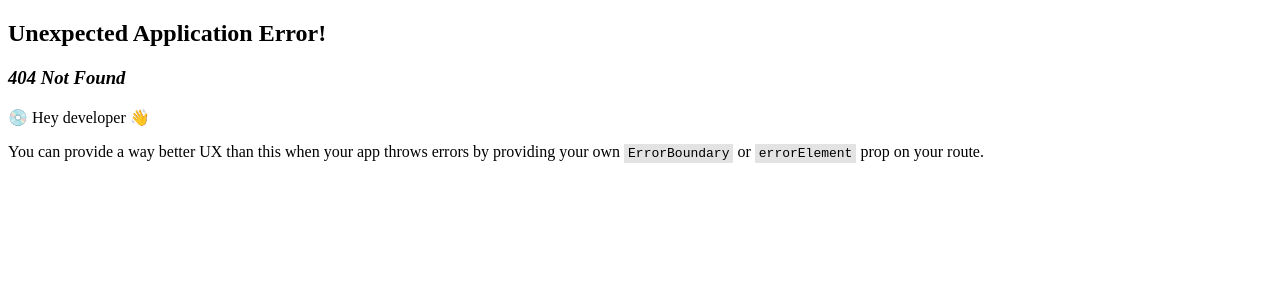
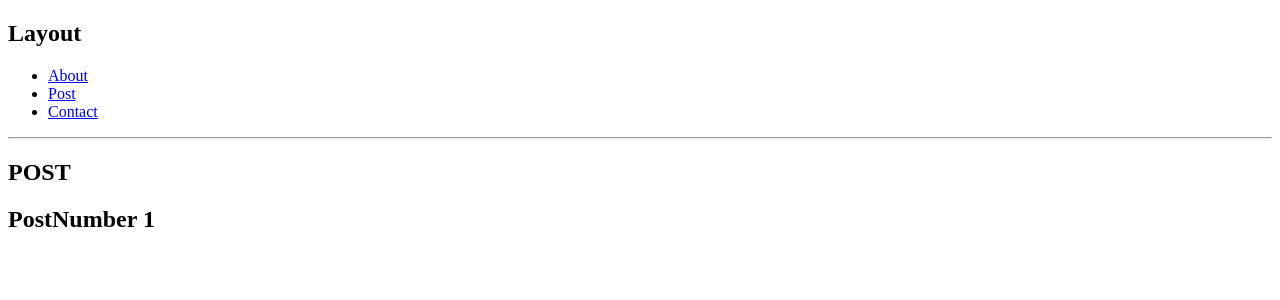
Before and after one commit to VAIBHAVKUMAR2021/second-project, a React (Vite) app: page /post/1 in a window 1280 px wide. Before the commit this address had no page. Shown: the top 300 px of the page. Built offline with nearby package versions, Linux system fonts and the light colour scheme.

Commit message:
dynamic url

```diff
--- a/src/Post.jsx
+++ b/src/Post.jsx
@@ -1,8 +1,12 @@
 import React from 'react'
+import { Outlet } from 'react-router-dom'
 
 const Post = () => {
   return (
-    <div>Post</div>
+    <>
+ <h2>POST</h2>
+ <Outlet/>
+    </>
   )
 }
 
--- /dev/null
+++ b/src/PostNumber.jsx
@@ -0,0 +1,19 @@
+import React from 'react'
+import { useParams } from 'react-router-dom'
+
+const PostNumber = () => {
+
+  // useParams() is uded to access the value of parameter from url
+
+  let parameter = useParams() // returns an object
+  console.log(parameter)
+  let {postnum} =parameter
+
+  return (
+    <>
+      <h2>PostNumber {postnum}</h2>
+    </>
+  )
+}
+
+export default PostNumber
```
Also changed, not shown: src/App.jsx (+9 -2 lines).
